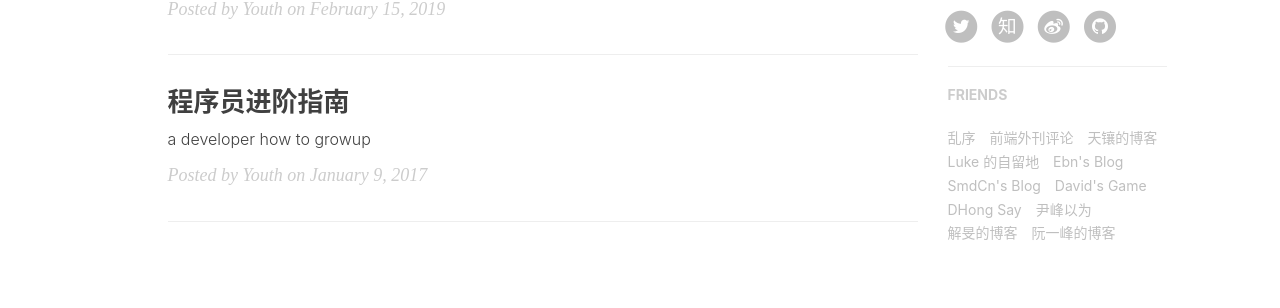
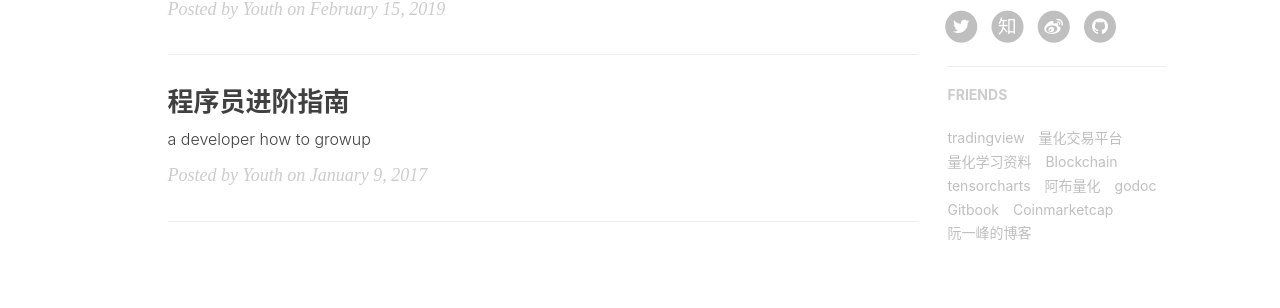
Before and after one commit to YouthTrading/youthtrading.github.io, a Jekyll site: the page built from index.html, in a window 1280 px wide. Shown: the part 803-1111 px from the top of the page. Built offline with Jekyll 4.4.1, drawn with Linux system fonts in a browser that asks for light colours; nearby versions of some CDN libraries; the list of posts is cut into pages by our own code; comment, search, counter and statistics services are not loaded.

Commit message:
change link

```diff
--- a/_config.yml
+++ b/_config.yml
@@ -106,35 +106,32 @@ friends: [
     #     title: "Su",
     #     href: "http://su.gallery/"
     # },{
-        title: "乱序",
-        href: "http://mida.re/"
+        title: "tradingview",
+        href: "https://www.tradingview.com/u/huangxinglong/"
     },{
-        title: "前端外刊评论",
-        href: "http://qianduan.guru/"
+        title: "量化交易平台",
+        href: "https://www.fmz.com"
     },{
-        title: "天镶的博客",
-        href: "http://lingyu.wang/"
+        title: "量化学习资料",
+        href: "https://quant.la"
     },{
-        title: "Luke 的自留地",
-        href: "http://hmqk1995.github.io"
+        title: "Blockchain",
+        href: "https://liuchengxu.gitbook.io/blockchain/"
     },{
-        title: "Ebn's Blog",
-        href: "http://ebnbin.com/"
+        title: "tensorcharts",
+        href: "https://tensorcharts.com"
     },{
-        title: "SmdCn's Blog",
-        href: "http://blog.smdcn.net"
+        title: "阿布量化",
+        href: "https://blog.abuquant.com"
     },{
-        title: "David's Game",
-        href: "https://www.ruoyaowu.com/"
+        title: "godoc",
+        href: "https://godoc.org/golang.org/x/net/http2"
     },{
-        title: "DHong Say",
-        href: "http://dhong.co"
+        title: "Gitbook",
+        href: "https://www.gitbook.com"
     },{
-        title: "尹峰以为",
-        href: "http://ingf.github.io/"
-    },{
-        title: "解旻的博客",
-        href: "http://xieminis.me/"
+        title: "Coinmarketcap",
+        href: "https://coinmarketcap.com"
     },{
         title: "阮一峰的博客",
         href: "http://www.ruanyifeng.com/home.html"
```
